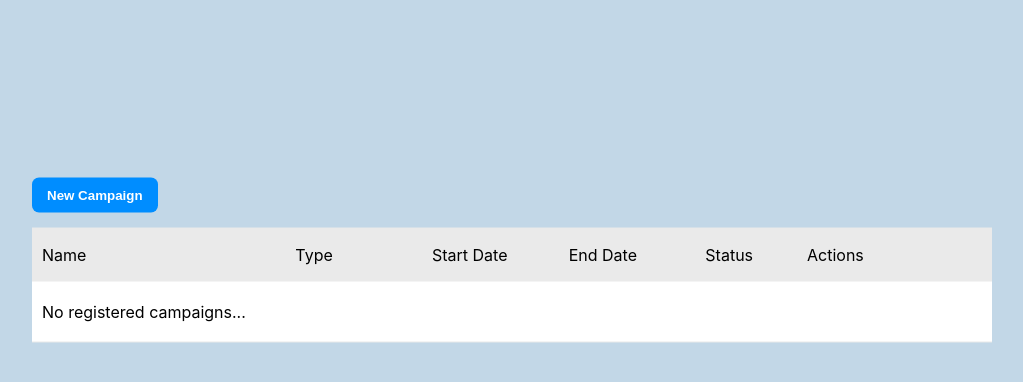
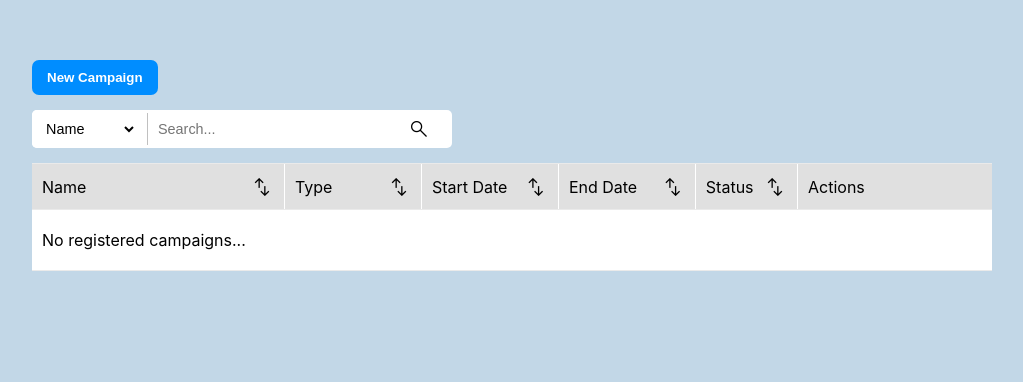
Before and after one commit to dadoo555/CampaignsApp, a React (Create React App) app: page / in a window 1280 px wide. Shown: the part 150-532 px from the top of the page, without its empty margins (138-1161 px from the left). Built offline with nearby package versions, Linux system fonts and the light colour scheme.

Commit message:
sort and filter

```diff
--- a/public/index.html
+++ b/public/index.html
@@ -3,6 +3,7 @@
   <head>
     <meta charset="utf-8" />
     <link rel="icon" href="%PUBLIC_URL%/favicon.ico" />
+    <link rel="stylesheet" href="https://fonts.googleapis.com/css2?family=Material+Symbols+Outlined:opsz,wght,FILL,GRAD@20..48,100..700,0..1,-50..200" />
     <meta name="viewport" content="width=device-width, initial-scale=1" />
     <meta name="theme-color" content="#000000" />
     <meta
--- a/src/App.js
+++ b/src/App.js
@@ -2,22 +2,27 @@ import { useEffect, useState } from 'react';
 import './styles/App.css';
 import Cookies from 'universal-cookie'
 import SaveOrEditCampaign from './components/SaveOrEditCampaign';
-import { ToastContainer, toast } from 'react-toastify'
+import { ToastContainer } from 'react-toastify'
 import 'react-toastify/dist/ReactToastify.css';
 import { Campaign } from './models/campaign.model';
 
 
 function App() {
-    const [campaignsList, setCampaignsList] = useState([])
+    const [campaigns, setCampaigns] = useState([])
     const [selectedCampaign, setSelectedCampaign] = useState(undefined)
     const [isSaveOrEditCampaignOpen, setIsSaveOrEditCampaignOpen] = useState(false)
+
+    const [filterValue, setFilterValue] = useState('')
+    const [filterField, setFilterField] = useState('name')
+    const [sortDirection, setSortDirection] = useState(0)
+    const [sortField, setSortField] = useState('')
 
     useEffect(()=>{
         const db = new Cookies()
         const campaignTable = db.get('campaigns')
         const campaigns = campaignTable?.map(r => Campaign.fromRecord(r));
         if (campaigns){
-            setCampaignsList(campaigns)
+            setCampaigns(campaigns)
         }
     },[])
 
@@ -26,20 +31,20 @@ function App() {
     }
 
     const saveCampaign = (newCampaign)=>{
-        const newCampaignsList = [...campaignsList]
+        const newCampaigns = [...campaigns]
         if (selectedCampaign){
             // edit campaign
-            const index = newCampaignsList.indexOf(selectedCampaign)
-            newCampaignsList[index] = newCampaign
+            const index = newCampaigns.indexOf(selectedCampaign)
+            newCampaigns[index] = newCampaign
         } else {
             // new campaign
-            newCampaignsList.push(newCampaign)
+            newCampaigns.push(newCampaign)
         }
         const db = new Cookies()
-        const allRecords = newCampaignsList.map(c => c.toRecord());
+        const allRecords = newCampaigns.map(c => c.toRecord());
         db.set("campaigns", JSON.stringify(allRecords))
 
-        setCampaignsList(newCampaignsList)
+        setCampaigns(newCampaigns)
     }
 
     const handleEditCampaign = (campaign)=>{
@@ -56,7 +61,44 @@ function App() {
 
     }
 
+    const handleSetNewFilterValue = (value)=>{
+        setFilterValue(value)
+    }
 
+    const handleSetNewFilterField = (value)=>{
+        setFilterField(value)
+    }
+
+    const updateSortField = (field)=>{
+        if (sortField === field){
+            const newDirection = sortDirection === 0 ? 1 : sortDirection === 1 ? 2 : 0
+            setSortDirection(newDirection)
+        } else {
+            setSortField(field)
+            setSortDirection(1)
+        }
+
+    }
+
+    // Filter ............
+    const handleFilter = (elem)=>{
+        if (filterField === 'startTime' || filterField === 'endTime'){
+            return elem[filterField].includes(filterValue)
+        }
+        return elem[filterField].toLowerCase().includes(filterValue.toLowerCase())
+    }
+
+    let campaignsList = campaigns.filter(handleFilter)
+
+    // Sort ..........
+    const handleSort = (a, b)=>{
+        const [c1, c2] = sortDirection === 1 ? [a,b] : [b,a];
+        return c1[sortField].localeCompare(c2[sortField])
+    }
+
+    if (sortField && (sortDirection > 0)){
+        campaignsList.sort(handleSort)
+    }
 
     return (
         <>
@@ -65,17 +107,27 @@ function App() {
             <SaveOrEditCampaign isOpen={isSaveOrEditCampaignOpen} close={closeNewCampaign} saveCampaign={saveCampaign}
                         selectedCampaign={selectedCampaign} />
 
+
             <button id='btn-new' onClick={handleNewCampaign}>New Campaign</button>
 
+            <SearchBox  setNewFilterValue={handleSetNewFilterValue}
+                        filterValue={filterValue}
+                        filterField={filterField}
+                        setNewFilterField={handleSetNewFilterField}/>
+
             <div id='table-container'>
-                <TableHeader/>
+                <TableHeader    sortDirection={sortDirection}
+                                updateSortField={updateSortField}
+                                sortField={sortField}/>
                 {campaignsList && campaignsList.map((c, i)=>{
                     return(
-                        <ListIem campaign={c} editCampaign={handleEditCampaign} changeStatus={handleChangeStatus}/>
+                        <ListIem key={c.id} campaign={c} editCampaign={handleEditCampaign} changeStatus={handleChangeStatus}/>
                     )
                 })}
 
-                {campaignsList.length === 0 &&
+                {filterValue && campaignsList.length === 0 && <div id='no-results'>No results found...</div>}
+
+                {campaigns.length === 0 &&
                     <div id='no-campaigns'>
                         No registered campaigns...
                     </div>
@@ -87,15 +139,45 @@ function App() {
 }
 
 
-const TableHeader = ()=>{
+const TableHeader = ({sortDirection, sortField, updateSortField})=>{
+
+    const IconSort = ({field})=>{
+
+        let src = ''
+        if (sortField === field){
+            src = sortDirection === 0 ? 'swap_vert' : sortDirection === 1 ? 'south' : 'north'
+        } else {
+            src = 'swap_vert'
+        }
+
+        return <Icon src={src} optionalClass={'icon-sort'} onClick={()=>{updateSortField(field)}}/>
+    }
+
     return (
         <div id='table-header'>
-            <p className='name'>Name</p>
-            <p className='type'>Type</p>
-            <p className='s-time'>Start Date</p>
-            <p className='e-time'>End Date</p>
-            <p className='status'>Status</p>
-            <p className='actions'>Actions</p>
+            <div className='name'>
+                <p>Name</p>
+                <IconSort field={'name'}/>
+            </div>
+            <div className='type'>
+                <p>Type</p>
+                <IconSort field={'typeDescription'}/>
+            </div>
+            <div className='s-time'>
+                <p>Start Date</p>
+                <IconSort field={'startTime'}/>
+            </div>
+            <div className='e-time'>
+                <p>End Date</p>
+                <IconSort field={'endTime'}/>
+            </div>
+            <div className='status'>
+                <p>Status</p>
+                <IconSort field={'status'}/>
+            </div>
+            <div className='actions'>
+                <p>Actions</p>
+            </div>
         </div>
     )
 }
@@ -103,21 +185,45 @@ const TableHeader = ()=>{
 
 const ListIem = ({campaign, editCampaign, changeStatus})=>{
 
-    const {id, name, typeDescription, startTime, endTime, status} = campaign;
+    const {name, typeDescription, startTime, endTime, status} = campaign;
 
     return (
-        <div key={id} className='table-item'>
+        <div className='table-item'>
             <p className='name'>{name}</p>
             <p className='type'>{typeDescription}</p>
             <p className='s-time'>{startTime}</p>
             <p className='e-time'>{endTime}</p>
             <p className='status'>{status}</p>
             <div className='actions'>
-                <button onClick={()=>{editCampaign(campaign)}}>Edit</button>
-                <button onClick={changeStatus}>Change Status</button>
+                <button className='btn-edit-campaign' onClick={()=>{editCampaign(campaign)}}>Edit</button>
+                <button className='btn-change-status' onClick={changeStatus}>Change Status</button>
             </div>
         </div>
     )
 }
 
+const Icon = ({src, optionalClass, onClick})=>{
+    return <span style={{userSelect: 'none'}} onClick={onClick} className={"material-symbols-outlined " + optionalClass}>{src}</span>
+}
+
+const SearchBox = ({filterValue, setNewFilterValue, filterField, setNewFilterField})=>{
+    return (
+    <div id='search-container'>
+        <select id="dropdown-search" value={filterField} onChange={(e)=>{setNewFilterField(e.target.value)}}>
+            <option value="name">Name</option>
+            <option value="typeDescription">Type</option>
+            <option value="startTime">Start Date</option>
+            <option value="endTime">End Date</option>
+            <option value="status">Status</option>
+        </select>
+        <div id='text-search-container'>
+            <input value={filterValue} onChange={(e)=>{setNewFilterValue(e.target.value)}} type="text" placeholder='Search...'/>
+            {filterValue && <Icon onClick={()=>{setNewFilterValue('')}} src={'close'} optionalClass={'clear-button'}/>}
+        </div>
+        <Icon src={'search'} optionalClass={'search-icon'}/>
+    </div>
+    )
+}
+
+
 export default App;
--- /dev/null
+++ b/src/components/Loading.jsx
@@ -0,0 +1,4 @@
+import '../styles/Loading.css'
+export default function Loading(){
+    return <div className="loader"></div>
+}
--- a/src/components/SaveOrEditCampaign.jsx
+++ b/src/components/SaveOrEditCampaign.jsx
@@ -1,8 +1,9 @@
 import { useEffect, useState } from 'react';
 import ReactModal from 'react-modal';
 import { toast } from 'react-toastify'
+import Loading from './Loading';
 import { Campaign } from '../models/campaign.model';
-import '../styles/EditCampaign.css'
+import '../styles/SaveOrEditCampaign.css'
 
 ReactModal.setAppElement('#root');
 
@@ -83,6 +84,7 @@ export default function SaveOrEditCampaign({isOpen, close, saveCampaign, selecte
             handleClose()
         }
     }
+
     const clearForm = () =>{
         setName("")
         setType(1)
@@ -100,7 +102,7 @@ export default function SaveOrEditCampaign({isOpen, close, saveCampaign, selecte
     return (
         <ReactModal isOpen={isOpen}  parentSelector={() => document.querySelector('#structure')}>
             {isProcessing ?
-            <p>Loading...</p>
+                <Loading/>
             : <>
                 <button id='btn-close' onClick={handleClose}>x</button>
                 <h2>{selectedCampaign ? 'Edit' : 'New'} Campaign</h2>
--- a/src/index.css
+++ b/src/index.css
@@ -11,3 +11,11 @@ code {
   font-family: source-code-pro, Menlo, Monaco, Consolas, 'Courier New',
     monospace;
 }
+
+.material-symbols-outlined {
+  font-variation-settings:
+  'FILL' 0,
+  'wght' 300,
+  'GRAD' 0,
+  'opsz' 20
+}
--- a/src/styles/App.css
+++ b/src/styles/App.css
@@ -6,9 +6,9 @@ body {
     display: flex;
     flex-direction: column;
     position: absolute;
-    top: 50%;
+    top: 200px;
     left: 50%;
-    transform: translate(-50%, -50%);
+    transform: translateX(-50%);
     max-width: 960px;
     width: 100%;
     margin: 10px;
@@ -18,6 +18,73 @@ button {
     width: fit-content;
 }
 
+#search-container {
+    background-color: white;
+    margin: 15px 0;
+    padding: 0 10px 0 0;
+    border-radius: 5px;
+    display: inline-flex;
+    gap: 10px;
+    align-items: center;
+    width: 410px;
+}
+
+
+#text-search-container {
+    display: inline-flex;
+    align-items: center;
+    width: 250px;
+}
+
+#text-search-container:focus-within {
+    outline: 1px solid black;
+    border-radius: 5px;
+}
+
+#text-search-container input {
+    flex-grow: 2;
+    border: none;
+    height: auto;
+    padding: 8px 10px;
+    box-sizing: border-box;
+    font-size: 0.9rem;
+    border-left: 1px solid silver;
+}
+
+#text-search-container input:focus {
+    outline: none;
+}
+
+.clear-button {
+    margin: 0 5px 0 0;
+    cursor: pointer;
+    color: #971111;
+}
+
+#dropdown-search {
+    border: none;
+    height: auto;
+    font-size: 0.9rem;
+    padding: 10px;
+    background-color: white;
+    border-radius: 5px 0 0 5px;
+}
+
+#dropdown-search:focus {
+    outline: 1px solid black;
+    border-radius: 5px;
+}
+
+#dropdown-search option {
+
+}
+
+.search-icon {
+
+}
+
+
+
 #btn-new {
     border: none;
     padding: 10px 15px;
@@ -26,7 +93,7 @@ button {
     font-weight: bold;
     border-radius: 7px;
     cursor: pointer;
-    margin: 0 0 15px 0;
+    /* margin: 0 0 15px 0; */
 }
 
 #btn-new:hover {
@@ -43,18 +110,43 @@ button {
 
 }
 
+#table-header {
+    display: inline-flex;
+    align-items: center;
+    gap: 1px;
+    background-color: white;
+}
+
+#table-header div {
+    padding: 10px;
+    display: inline-flex;
+    align-items: center;
+    justify-content: space-between;
+    background-color: #e0e0e0;
+    height: 25px;
+}
+
+#table-header p {
+    margin: 0;
+}
+
+.icon-sort {
+    cursor: pointer;
+}
+
+.icon-sort:hover {
+    color: #565656;
+}
+
 .table-item {
     display: inline-flex;
     background-color: white;
-    /* gap: 15px; */
     align-items: center;
-    /* padding: 0 10px; */
 }
 
 .table-item p {
     padding: 0 10px;
 }
-
 .name {
     flex: 2 1 0;
 }
@@ -70,7 +162,6 @@ button {
 .status {
     flex: 0.7 1;
 }
-
 .actions {
     flex: 1.5 1;
     padding: 0 10px;
@@ -83,25 +174,23 @@ button {
     border: none;
     border-radius: 4px;
     padding: 4px 8px;
-    background-color: #a0a3b1;
     cursor: pointer;
 }
 
-#table-header {
-    display: inline-flex;
-    align-items: center;
+.btn-edit-campaign {
+    background-color: #dccf4a;
 }
 
-#table-header p {
-    padding: 0 10px;
-
-}
-
-#table-header p:hover {
-    background-color: silver;
+.btn-change-status {
+    background-color: #3db2ff;
 }
 
 #no-campaigns {
     padding: 20px 10px;
     background-color: white;
 }
+
+#no-results {
+    padding: 20px 10px;
+    background-color: white;
+}
--- a/src/styles/EditCampaign.css
+++ b/src/styles/SaveOrEditCampaign.css
@@ -103,6 +103,8 @@ select {
     /* left: 50%; */
     transform: translate(-50%, -50%);
     display: flex;
+    align-items: center;
+    justify-content: center;
     flex-direction: column;
     inset: 50% !important;
 }
```
Also changed, not shown: src/components/ChangeStatus.jsx (added, +10 -0 lines), src/styles/Loading.css (added, +16 -0 lines).
